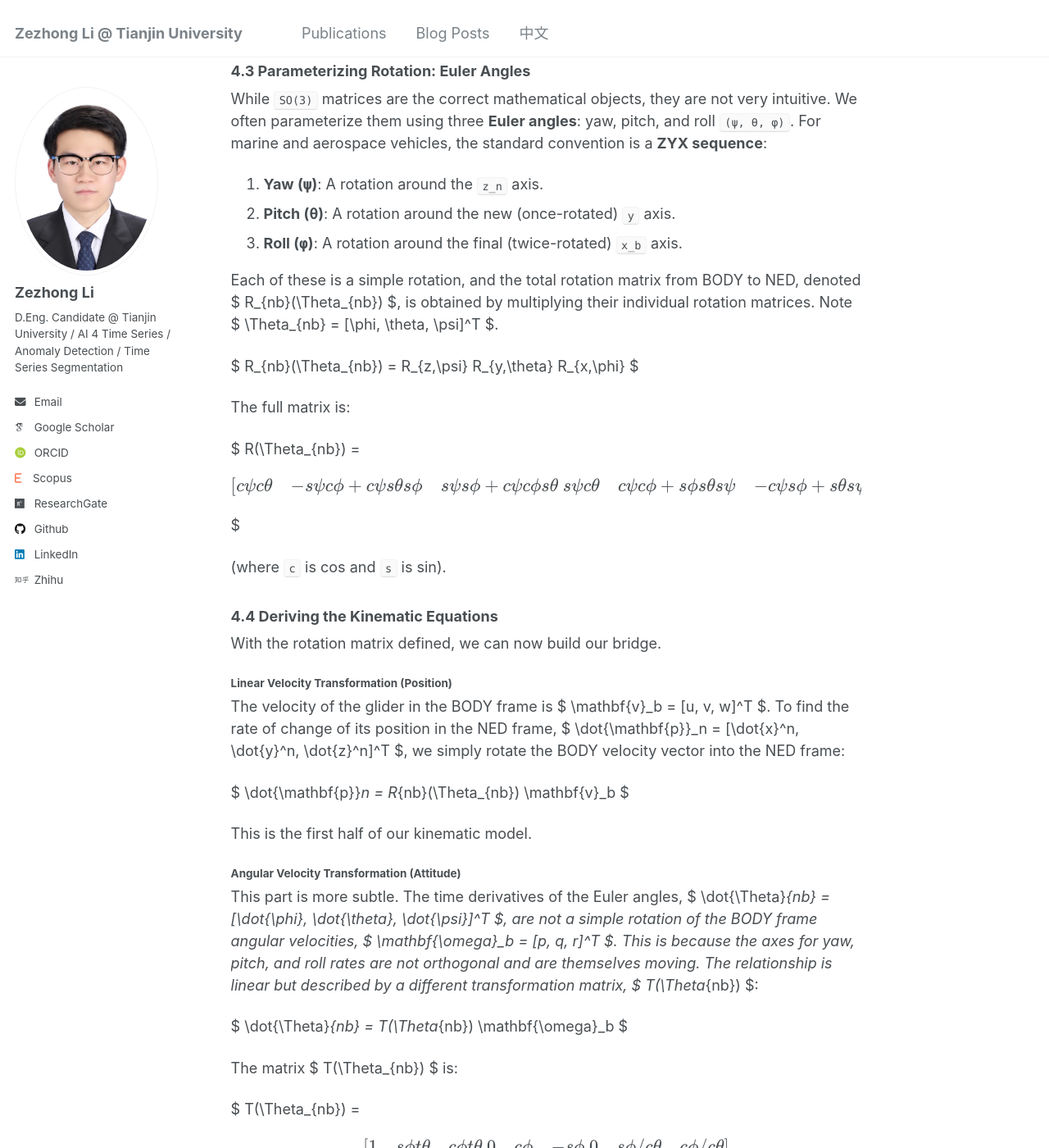
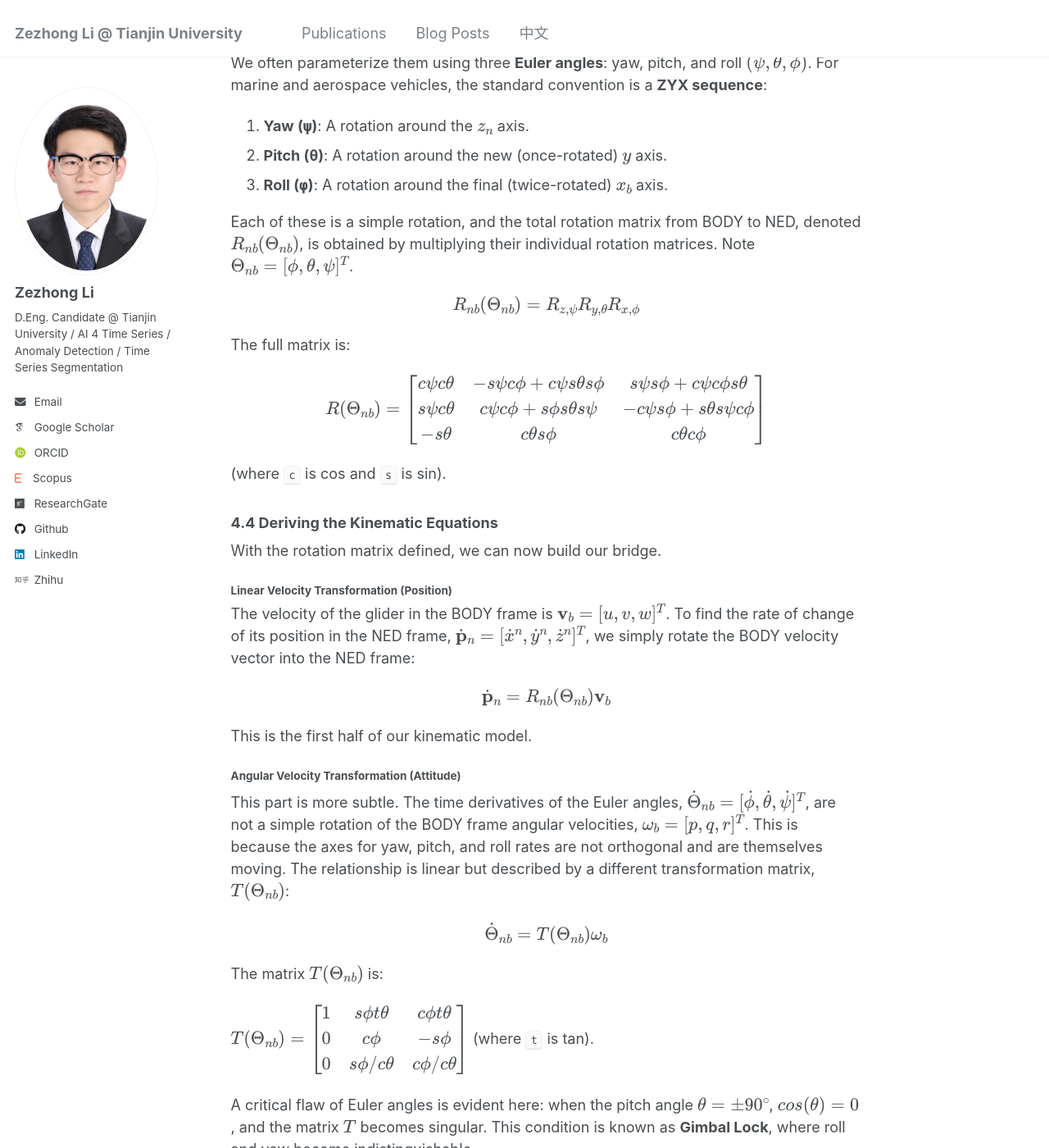
Before and after one commit to lzz19980125/lzz19980125.github.io, a Jekyll site: the page built from _posts/2025-7-28-Kinematic Analysis of Underwater Gliders.md, in a window 1280 px wide and 1400 px high, scrolled down 4738 px. Shown: the whole window at 82% size. Built offline with Jekyll 4.4.1, drawn with Linux system fonts in a browser that asks for light colours; some web fonts are replaced; some of the changed text lies outside the part shown.

Commit message:
Update 2025-7-28-Kinematic Analysis of Underwater Gliders.md

```diff
--- a/_posts/2025-7-28-Kinematic Analysis of Underwater Gliders.md
+++ b/_posts/2025-7-28-Kinematic Analysis of Underwater Gliders.md
@@ -26,7 +26,7 @@ The study of motion, or **dynamics**, can be conceptually divided into two disti
 *   **Kinematics**: This is the study of the *geometry of motion*. It describes the position, velocity, and acceleration of a body without considering the forces that cause this motion. Kinematics answers the question: "Given the vehicle's current velocity, where will it be and how will it be oriented in the next instant?"
 *   **Kinetics**: This is the analysis of the *forces* that cause motion. It relates the forces and moments acting on a body (e.g., buoyancy, lift, drag, thrust) to its resulting accelerations, governed by Newton's second law. Kinetics answers the question: "Given the forces acting on the vehicle, how will its velocity change?"
 
-In essence: $$dynamics = kinematics + kinetics$$. This article focuses exclusively on **kinematics**.
+In essence: `dynamics = kinematics + kinetics`. This article focuses exclusively on **kinematics**.
 
 ## 2. The Language of Motion: Frames, Points, and Angles
 
@@ -38,15 +38,19 @@ We use several coordinate frames, each serving a specific purpose, to describe t
 
 *   **Earth-Centered Inertial (ECI) Frame `{i}`**: This is a non-accelerating frame with its origin at the Earth's center. Its axes are fixed relative to the distant stars. In this frame, Newton's laws of motion apply directly. It is the ultimate reference for terrestrial navigation but is cumbersome for practical vehicle control.
 
-*   **Earth-Centered Earth-Fixed (ECEF) Frame `{e}`**: This frame also has its origin at the Earth's center, but its axes are fixed to the Earth and rotate with it. The `x_e`-axis points through the prime meridian, the $$z_e$$-axis points through the North Pole, and the `y_e`-axis completes the right-handed system. GPS provides position data in this frame.
+*   **Earth-Centered Earth-Fixed (ECEF) Frame `{e}`**: This frame also has its origin at the Earth's center, but its axes are fixed to the Earth and rotate with it. The $$x_e$$-axis points through the prime meridian, the $$z_e$$-axis points through the North Pole, and the $$y_e$$-axis completes the right-handed system. GPS provides position data in this frame.
 
-*   **North-East-Down (NED) Frame `{n}`**: This is a local navigation frame, tangent to the Earth's surface at the vehicle's location (or a nearby origin). Its axes are aligned with the geodetic directions: `x_n` points to True North, `y_n` points to True East, and `z_n` points down, normal to the Earth's surface. This is the most intuitive frame for vehicle guidance, as commands like "head east for 1 kilometer" are naturally expressed here.
+*   **North-East-Down (NED) Frame `{n}`**: This is a local navigation frame, tangent to the Earth's surface at the vehicle's location (or a nearby origin). Its axes are aligned with the geodetic directions: $$x_n$$ points to True North, $$y_n$$`points to True East, and $$z_n$$ points down, normal to the Earth's surface. This is the most intuitive frame for vehicle guidance, as commands like "head east for 1 kilometer" are naturally expressed here.
 
-*   **BODY Frame `{b}`**: This frame is fixed to the glider itself, with its origin `(O_b)` typically at the vehicle's geometric center. The axes are defined as:
-    *   `x_b` (Surge): Points from aft to fore along the glider's longitudinal axis.
-    *   `y_b` (Sway): Points out the starboard (right) side.
-    *   `z_b` (Heave): Points downwards, completing the right-handed system.
-    All forces (hydrodynamic), moments, and sensor measurements (from an IMU) are most naturally expressed in this frame.
+*   **BODY Frame `{b}`**: This frame is fixed to the glider itself, with its origin $$(O_b)$$ typically at the vehicle's geometric center. The axes are defined as:
+
+    *   $$x_b$$ (Surge): Points from aft to fore along the glider's longitudinal axis.
+
+    *   $$y_b$$(Sway): Points out the starboard (right) side.
+
+    *   $$z_b$$ (Heave): Points downwards, completing the right-handed system.
+
+        All forces (hydrodynamic), moments, and sensor measurements (from an IMU) are most naturally expressed in this frame.
 
 The central challenge of kinematics is to relate the BODY frame `{b}` to the NED frame `{n}`.
 
@@ -63,73 +67,73 @@ For a marine vehicle, four "centers" are of particular interest:
 
 The interaction between the glider and the surrounding water is defined by key angles:
 
-*   **Angle of Attack (α)**: The angle between the vehicle's velocity vector relative to the water and the BODY `x_b-y_b` plane. It is the primary driver for generating lift on the wings.
-*   **Sideslip Angle (β)**: The angle between the vehicle's velocity vector relative to the water and the BODY `x_b-z_b` plane. Ideally, this is kept near zero for efficient flight.
+*   **Angle of Attack (α)**: The angle between the vehicle's velocity vector relative to the water and the BODY $$x_b-y_b$$ plane. It is the primary driver for generating lift on the wings.
+*   **Sideslip Angle (β)**: The angle between the vehicle's velocity vector relative to the water and the BODY  $$x_b-z_b$$ plane. Ideally, this is kept near zero for efficient flight.
 
 ## 3. A Unified Notation: The SNAME Framework
 
 To formalize our analysis, we adopt the standard notation proposed by The Society of Naval Architects and Marine Engineers (SNAME, 1950). This defines the 6-DOF state and velocity vectors.
 
-| DOF  | Motion                 | Forces & Moments (BODY) | Linear & Angular Velocities (BODY) `ν` | Positions & Euler Angles (NED) `η` |
-| :--- | :--------------------- | :---------------------- | :------------------------------------- | :--------------------------------- |
-| 1    | Surge (in x_b dir.)    | X                       | `u`                                    | `x^n`                              |
-| 2    | Sway (in y_b dir.)     | Y                       | `v`                                    | `y^n`                              |
-| 3    | Heave (in z_b dir.)    | Z                       | `w`                                    | `z^n`                              |
-| 4    | Roll (about x_b axis)  | K                       | `p`                                    | `φ` (phi)                          |
-| 5    | Pitch (about y_b axis) | M                       | `q`                                    | `θ` (theta)                        |
-| 6    | Yaw (about z_b axis)   | N                       | `r`                                    | `ψ` (psi)                          |
+| DOF  | Motion                     | Forces & Moments (BODY) | Linear & Angular Velocities (BODY)  $$ν$$ | Positions & Euler Angles (NED)  $$η$$ |
+| :--- | :------------------------- | :---------------------- | :---------------------------------------- | :------------------------------------ |
+| 1    | Surge (in $$x_b$$ dir.)    | $$X$$                   | $$u$$                                     | $$x^n$$                               |
+| 2    | Sway (in $$y_b$$ dir.)     | $$Y$$                   | $$v$$                                     | $$y^n$$                               |
+| 3    | Heave (in $$z_b$$ dir.)    | $$Z$$                   | $$w$$                                     | $$z^n$$                               |
+| 4    | Roll (about $$x_b$$ axis)  | $$K$$                   | $$p$$                                     | $$φ$$ (phi)                           |
+| 5    | Pitch (about $$y_b$$ axis) | $$M$$                   | $$q$$                                     | $$θ$$ (theta)                         |
+| 6    | Yaw (about $$z_b$$ axis)   | $$N$$                   | $$r$$                                     | $$ψ$$ (psi)                           |
 
 We can express these as two primary vectors:
 
 1.  **Generalized velocity vector in BODY `{b}`**:
     $$ \nu = [u, v, w, p, q, r]^T $$
 2.  **Generalized position and attitude vector in NED `{n}`**:
-    $ \eta = [x^n, y^n, z^n, \phi, \theta, \psi]^T $
+    $$ \eta = [x^n, y^n, z^n, \phi, \theta, \psi]^T $$
 
-The entire purpose of our kinematic study is to find the mathematical operator `J(η)` that links these two vectors via the differential equation:
+The entire purpose of our kinematic study is to find the mathematical operator $$ J(\eta) $$ that links these two vectors via the differential equation:
 
-$ \dot{\eta} = J(\eta)\nu $
+$$ \dot{\eta} = J(\eta)\nu $$
 
 ## 4. The Bridge Between Worlds: Transforming from BODY to NED
 
-Here we construct the transformation matrix `J(η)` by analyzing the linear and angular relationships between the BODY and NED frames.
+Here we construct the transformation matrix $$ J(\eta) $$ by analyzing the linear and angular relationships between the BODY and NED frames.
 
 ### 4.1 The Tool for Rotation: Special Orthogonal Matrices (SO(3))
 
 The orientation of the BODY frame relative to the NED frame is a pure rotation. This transformation must satisfy two crucial properties:
 
-1.  **It must be Orthogonal**: The transformation changes perspective, not the glider's physical shape. It preserves the length of vectors and the angles between them. Mathematically, this means the matrix `R` satisfies `R^T R = I`, where `I` is the identity matrix.
-2.  **It must be "Special"**: Both the BODY and NED frames are right-handed systems. A physical rotation cannot turn a right-handed system into a left-handed one (a reflection or "mirror image"). This property of preserving the "handedness" or orientation of space is captured by the condition that the determinant of the matrix is +1, i.e., `det(R) = 1`.
+1.  **It must be Orthogonal**: The transformation changes perspective, not the glider's physical shape. It preserves the length of vectors and the angles between them. Mathematically, this means the matrix $$ R $$ satisfies $$ R^T R = I $$, where $$ I $$ is the identity matrix.
+2.  **It must be "Special"**: Both the BODY and NED frames are right-handed systems. A physical rotation cannot turn a right-handed system into a left-handed one (a reflection or "mirror image"). This property of preserving the "handedness" or orientation of space is captured by the condition that the determinant of the matrix is +1, i.e., $$ det(R) = 1 $$.
 
-The set of all 3x3 matrices that satisfy these two conditions forms the **Special Orthogonal Group SO(3)**. Any rotation matrix `R` used to transform between `{b}` and `{n}` must be an element of `SO(3)`.
+The set of all 3x3 matrices that satisfy these two conditions forms the **Special Orthogonal Group SO(3)**. Any rotation matrix $$ R $$ used to transform between `{b}` and `{n}` must be an element of $$ SO(3) $$.
 
 ### 4.2 A Computational Shortcut: The Skew-Symmetric Matrix
 
-In rotational mechanics, the vector cross-product appears frequently. A powerful computational tool is the skew-symmetric matrix `S(λ)`, which converts a cross-product operation into a matrix-vector multiplication:
+In rotational mechanics, the vector cross-product appears frequently. A powerful computational tool is the skew-symmetric matrix $$ S(\lambda) $$, which converts a cross-product operation into a matrix-vector multiplication:
 
-$ \lambda \times \mathbf{a} := S(\lambda)\mathbf{a} $
+$$ \lambda \times \mathbf{a} := S(\lambda)\mathbf{a} $$
 
-Where for a vector $ \lambda = [\lambda_1, \lambda_2, \lambda_3]^T $, the matrix $ S(\lambda) $ is:
+Where for a vector $$ \lambda = [\lambda_1, \lambda_2, \lambda_3]^T $$, the matrix $$ S(\lambda) $$ is:
 
-$ S(\lambda) = \begin{bmatrix} 0 & -\lambda_3 & \lambda_2 \\ \lambda_3 & 0 & -\lambda_1 \\ -\lambda_2 & \lambda_1 & 0 \end{bmatrix} $
+$$ S(\lambda) = \begin{bmatrix} 0 & -\lambda_3 & \lambda_2 \\ \lambda_3 & 0 & -\lambda_1 \\ -\lambda_2 & \lambda_1 & 0 \end{bmatrix} $$
 
 This doesn't represent a physical transformation but is a vital algebraic tool that simplifies the derivation and computation of kinematic equations, especially in Rodrigues' Rotation Formula.
 
 ### 4.3 Parameterizing Rotation: Euler Angles
 
-While `SO(3)` matrices are the correct mathematical objects, they are not very intuitive. We often parameterize them using three **Euler angles**: yaw, pitch, and roll `(ψ, θ, φ)`. For marine and aerospace vehicles, the standard convention is a **ZYX sequence**:
+While $$ SO(3) $$ matrices are the correct mathematical objects, they are not very intuitive. We often parameterize them using three **Euler angles**: yaw, pitch, and roll $$ (\psi, \theta, \phi) $$. For marine and aerospace vehicles, the standard convention is a **ZYX sequence**:
 
-1.  **Yaw (`ψ`)**: A rotation around the `z_n` axis.
-2.  **Pitch (`θ`)**: A rotation around the new (once-rotated) `y` axis.
-3.  **Roll (`φ`)**: A rotation around the final (twice-rotated) `x_b` axis.
+1.  **Yaw (`ψ`)**: A rotation around the $$ z_n $$ axis.
+2.  **Pitch (`θ`)**: A rotation around the new (once-rotated) $$ y $$ axis.
+3.  **Roll (`φ`)**: A rotation around the final (twice-rotated) $$ x_b $$ axis.
 
-Each of these is a simple rotation, and the total rotation matrix from BODY to NED, denoted $ R_{nb}(\Theta_{nb}) $, is obtained by multiplying their individual rotation matrices. Note $ \Theta_{nb} = [\phi, \theta, \psi]^T $.
+Each of these is a simple rotation, and the total rotation matrix from BODY to NED, denoted $$ R_{nb}(\Theta_{nb}) $$, is obtained by multiplying their individual rotation matrices. Note $$ \Theta_{nb} = [\phi, \theta, \psi]^T $$.
 
-$ R_{nb}(\Theta_{nb}) = R_{z,\psi} R_{y,\theta} R_{x,\phi} $
+$$ R_{nb}(\Theta_{nb}) = R_{z,\psi} R_{y,\theta} R_{x,\phi} $$
 
 The full matrix is:
 
-$ R(\Theta_{nb}) = \begin{bmatrix} c\psi c\theta & -s\psi c\phi + c\psi s\theta s\phi & s\psi s\phi + c\psi c\phi s\theta \\ s\psi c\theta & c\psi c\phi + s\phi s\theta s\psi & -c\psi s\phi + s\theta s\psi c\phi \\ -s\theta & c\theta s\phi & c\theta c\phi \end{bmatrix} $
+$$ R(\Theta_{nb}) = \begin{bmatrix} c\psi c\theta & -s\psi c\phi + c\psi s\theta s\phi & s\psi s\phi + c\psi c\phi s\theta \\ s\psi c\theta & c\psi c\phi + s\phi s\theta s\psi & -c\psi s\phi + s\theta s\psi c\phi \\ -s\theta & c\theta s\phi & c\theta c\phi \end{bmatrix} $$
 
 (where `c` is cos and `s` is sin).
 
@@ -139,35 +143,35 @@ With the rotation matrix defined, we can now build our bridge.
 
 #### **Linear Velocity Transformation (Position)**
 
-The velocity of the glider in the BODY frame is $ \mathbf{v}_b = [u, v, w]^T $. To find the rate of change of its position in the NED frame, $ \dot{\mathbf{p}}_n = [\dot{x}^n, \dot{y}^n, \dot{z}^n]^T $, we simply rotate the BODY velocity vector into the NED frame:
+The velocity of the glider in the BODY frame is $$ \mathbf{v}_b = [u, v, w]^T $$. To find the rate of change of its position in the NED frame, $$ \dot{\mathbf{p}}_n = [\dot{x}^n, \dot{y}^n, \dot{z}^n]^T $$, we simply rotate the BODY velocity vector into the NED frame:
 
-$ \dot{\mathbf{p}}_n = R_{nb}(\Theta_{nb}) \mathbf{v}_b $
+$$ \dot{\mathbf{p}}_n = R_{nb}(\Theta_{nb}) \mathbf{v}_b $$
 
 This is the first half of our kinematic model.
 
 #### **Angular Velocity Transformation (Attitude)**
 
-This part is more subtle. The time derivatives of the Euler angles, $ \dot{\Theta}_{nb} = [\dot{\phi}, \dot{\theta}, \dot{\psi}]^T $, are not a simple rotation of the BODY frame angular velocities, $ \mathbf{\omega}_b = [p, q, r]^T $. This is because the axes for yaw, pitch, and roll rates are not orthogonal and are themselves moving. The relationship is linear but described by a different transformation matrix, $ T(\Theta_{nb}) $:
+This part is more subtle. The time derivatives of the Euler angles, $$ \dot{\Theta}_{nb} = [\dot{\phi}, \dot{\theta}, \dot{\psi}]^T $$, are not a simple rotation of the BODY frame angular velocities, $$ \mathbf{\omega}_b = [p, q, r]^T $$. This is because the axes for yaw, pitch, and roll rates are not orthogonal and are themselves moving. The relationship is linear but described by a different transformation matrix, $$ T(\Theta_{nb}) $$:
 
-$ \dot{\Theta}_{nb} = T(\Theta_{nb}) \mathbf{\omega}_b $
+$$ \dot{\Theta}_{nb} = T(\Theta_{nb}) \mathbf{\omega}_b $$
 
-The matrix $ T(\Theta_{nb}) $ is:
+The matrix $$ T(\Theta_{nb}) $$ is:
 
-$ T(\Theta_{nb}) = \begin{bmatrix} 1 & s\phi t\theta & c\phi t\theta \\ 0 & c\phi & -s\phi \\ 0 & s\phi/c\theta & c\phi/c\theta \end{bmatrix} $
+$$ T(\Theta_{nb}) = \begin{bmatrix} 1 & s\phi t\theta & c\phi t\theta \\ 0 & c\phi & -s\phi \\ 0 & s\phi/c\theta & c\phi/c\theta \end{bmatrix} $$
 (where `t` is tan).
 
-A critical flaw of Euler angles is evident here: when the pitch angle $ \theta = \pm 90^\circ $, `cos(θ) = 0`, and the matrix `T` becomes singular. This condition is known as **Gimbal Lock**, where roll and yaw become indistinguishable.
+A critical flaw of Euler angles is evident here: when the pitch angle $$ \theta = \pm 90^\circ $$, $$ cos(\theta) = 0 $$, and the matrix $$ T $$ becomes singular. This condition is known as **Gimbal Lock**, where roll and yaw become indistinguishable.
 
 #### **The Complete 6-DOF Kinematic Model**
 
 We can now assemble the complete model by combining the linear and angular equations into the compact matrix form we sought:
 
-$ \dot{\eta} = \begin{bmatrix} \dot{\mathbf{p}}_n \\ \dot{\Theta}_{nb} \end{bmatrix} = \begin{bmatrix} R_{nb}(\Theta_{nb}) & \mathbf{0}_{3\times3} \\ \mathbf{0}_{3\times3} & T(\Theta_{nb}) \end{bmatrix} \begin{bmatrix} \mathbf{v}_b \\ \mathbf{\omega}_b \end{bmatrix} = J(\eta)\nu $
+$$ \dot{\eta} = \begin{bmatrix} \dot{\mathbf{p}}_n \\ \dot{\Theta}_{nb} \end{bmatrix} = \begin{bmatrix} R_{nb}(\Theta_{nb}) & \mathbf{0}_{3\times3} \\ \mathbf{0}_{3\times3} & T(\Theta_{nb}) \end{bmatrix} \begin{bmatrix} \mathbf{v}_b \\ \mathbf{\omega}_b \end{bmatrix} = J(\eta)\nu $$
 
-This equation is the final result of our kinematic analysis. It provides the exact differential relationship between the easily measured BODY frame velocities `ν` and the globally relevant NED frame states `η`. By numerically integrating this equation over time, a glider's navigation system can continuously track its position and attitude in the world.
+This equation is the final result of our kinematic analysis. It provides the exact differential relationship between the easily measured BODY frame velocities $$ \nu $$ and the globally relevant NED frame states $$ \eta $$. By numerically integrating this equation over time, a glider's navigation system can continuously track its position and attitude in the world.
 
 ## Conclusion
 
-We have successfully constructed the 6-DOF kinematic model for an underwater glider. This journey took us through the essential concepts of reference frames, the rigorous mathematics of `SO(3)` rotation matrices, and the practical (though flawed) parameterization using Euler angles. The final equation, $ \dot{\eta} = J(\eta)\nu $, represents the fundamental "bridge" connecting the glider's internal world to the external one.
+We have successfully constructed the 6-DOF kinematic model for an underwater glider. This journey took us through the essential concepts of reference frames, the rigorous mathematics of $$ SO(3) $$ rotation matrices, and the practical (though flawed) parameterization using Euler angles. The final equation, $$ \dot{\eta} = J(\eta)\nu $$, represents the fundamental "bridge" connecting the glider's internal world to the external one.
 
-While we used Euler angles for their intuitive appeal, it is worth noting that modern GNC systems often use **Quaternions** to represent attitude. Quaternions provide a singularity-free and computationally efficient alternative, a topic for a future discussion. With this kinematic model in hand, the next step is to explore the world of kinetics—the hydrodynamic and buoyancy forces that generate the velocities `ν` in the first place.
+While we used Euler angles for their intuitive appeal, it is worth noting that modern GNC systems often use **Quaternions** to represent attitude. Quaternions provide a singularity-free and computationally efficient alternative, a topic for a future discussion. With this kinematic model in hand, the next step is to explore the world of kinetics—the hydrodynamic and buoyancy forces that generate the velocities $$ \nu $$ in the first place.
```
